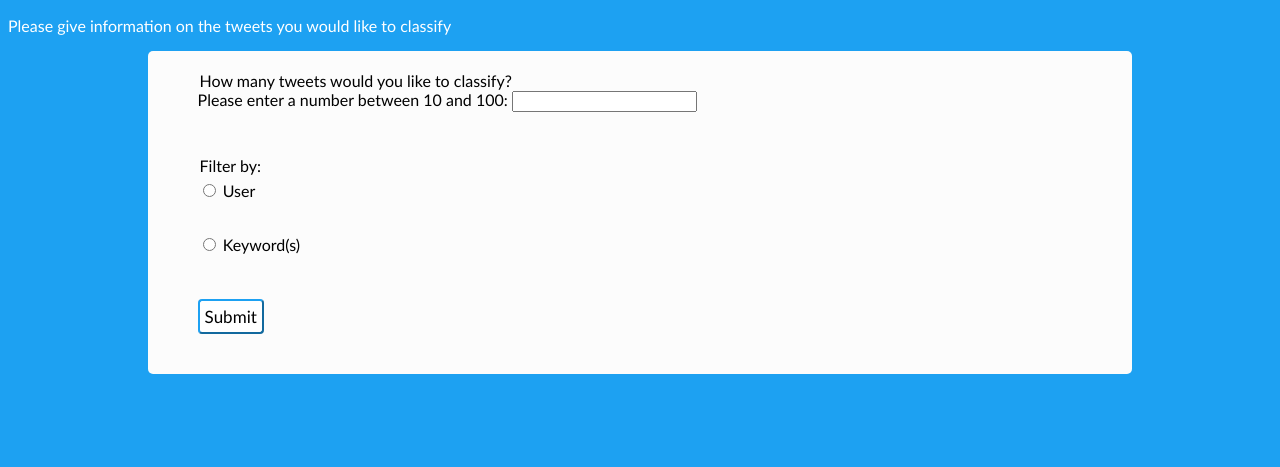
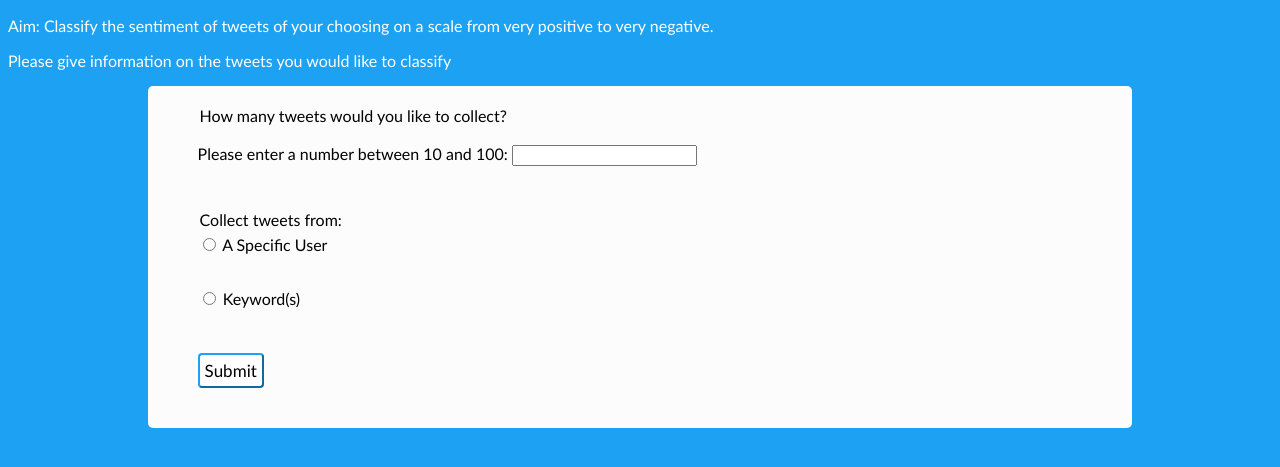
Before and after one commit to clemence789/HonoursProject, a Django app: page /tweetSentiment/entry in a window 1280 px wide. Shown: the top 467 px of the page. Run offline with Django 4.2, Linux system fonts and the light colour scheme.

Commit message:
improve wording for clarity

```diff
--- a/WebApp/webapp/tweetSentiment/Templates/tweetSentiment/data_entry.html
+++ b/WebApp/webapp/tweetSentiment/Templates/tweetSentiment/data_entry.html
@@ -12,13 +12,15 @@
   <body>
     {{ form.non_field_errors }}
     <div class="all">
+    <p>Aim: Classify the sentiment of tweets of your choosing on a scale from very positive to very negative.</p>
     <p>Please give information on the tweets you would like to classify</p>
 
     <!-- form -->
     <form action="" method="post" class="form">
       {% csrf_token %}
 
-      <legend>How many tweets would you like to classify?</legend>
+      <legend>How many tweets would you like to collect?</legend>
+      <br>
       <!-- get the number of tweets label and field from form -->
       <div id="tweetNum" class="fill">
         {{ form.number_of_tweets.label_tag}}
@@ -27,18 +29,19 @@
       </div>
 
 
-        <legend>Filter by:</legend>
+        <legend>Collect tweets from:</legend>
 
         <!-- radio buttons for keyword or username selection, activate filterSelection function when selected to show username or keyword field-->
       <div class="radiobutton">
-          <input type="radio" id="username" name="selection" value="username" onclick="filterSelection()">
-          <label for="username">User</label>
+        <input type="radio" id="username" name="selection" onclick="filterSelection()">
+        <label for="username">A Specific User</label>
       </div>
 
       <div class="radiobutton">
-          <input type="radio" id="keyword" name="selection" value="keyword" onclick="filterSelection()">
+        <input type="radio" id="keyword" name="selection" onclick="filterSelection()">
         <label for="keyword">Keyword(s)</label>
       </div>
+
 
 
       <!-- username and keyword labels and fields -->
```
Lines whose indentation alone changed are shown as unchanged.
